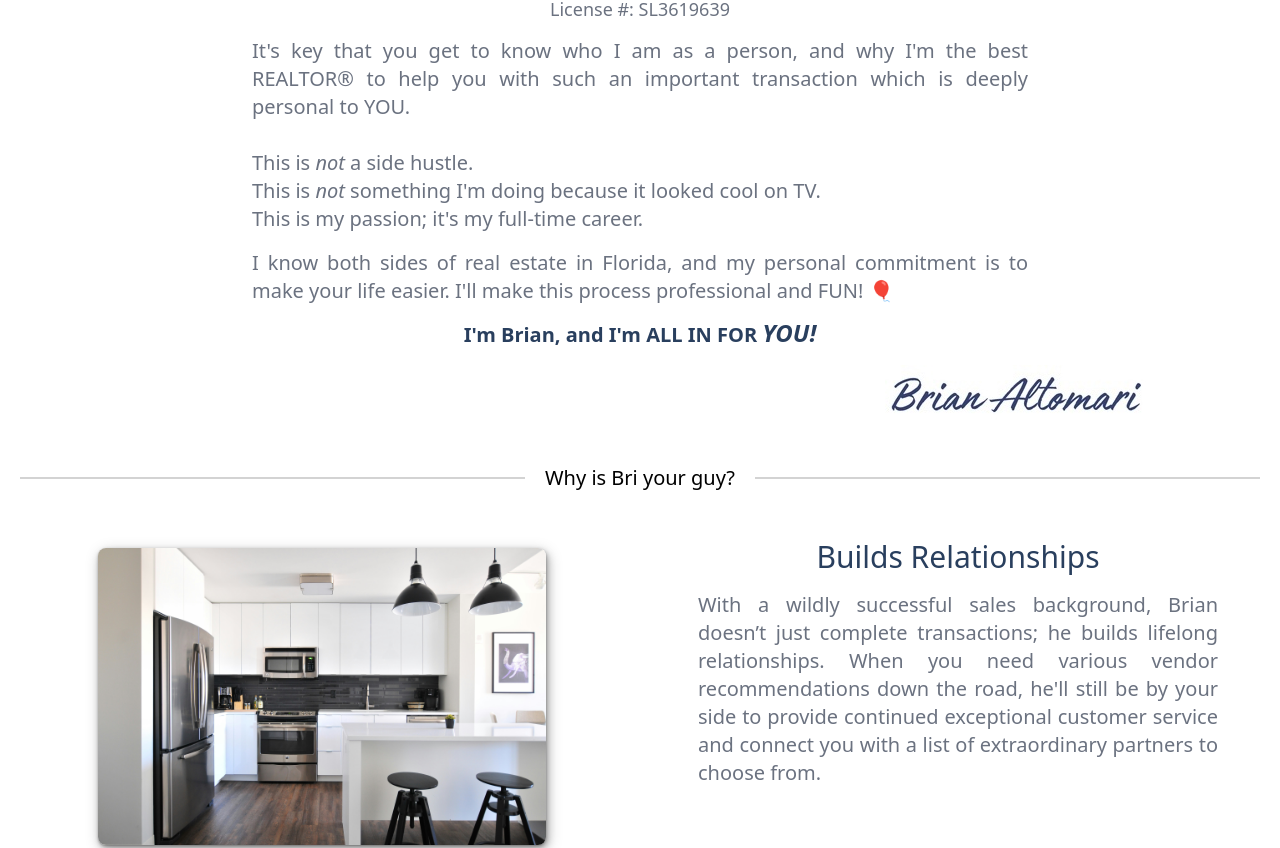
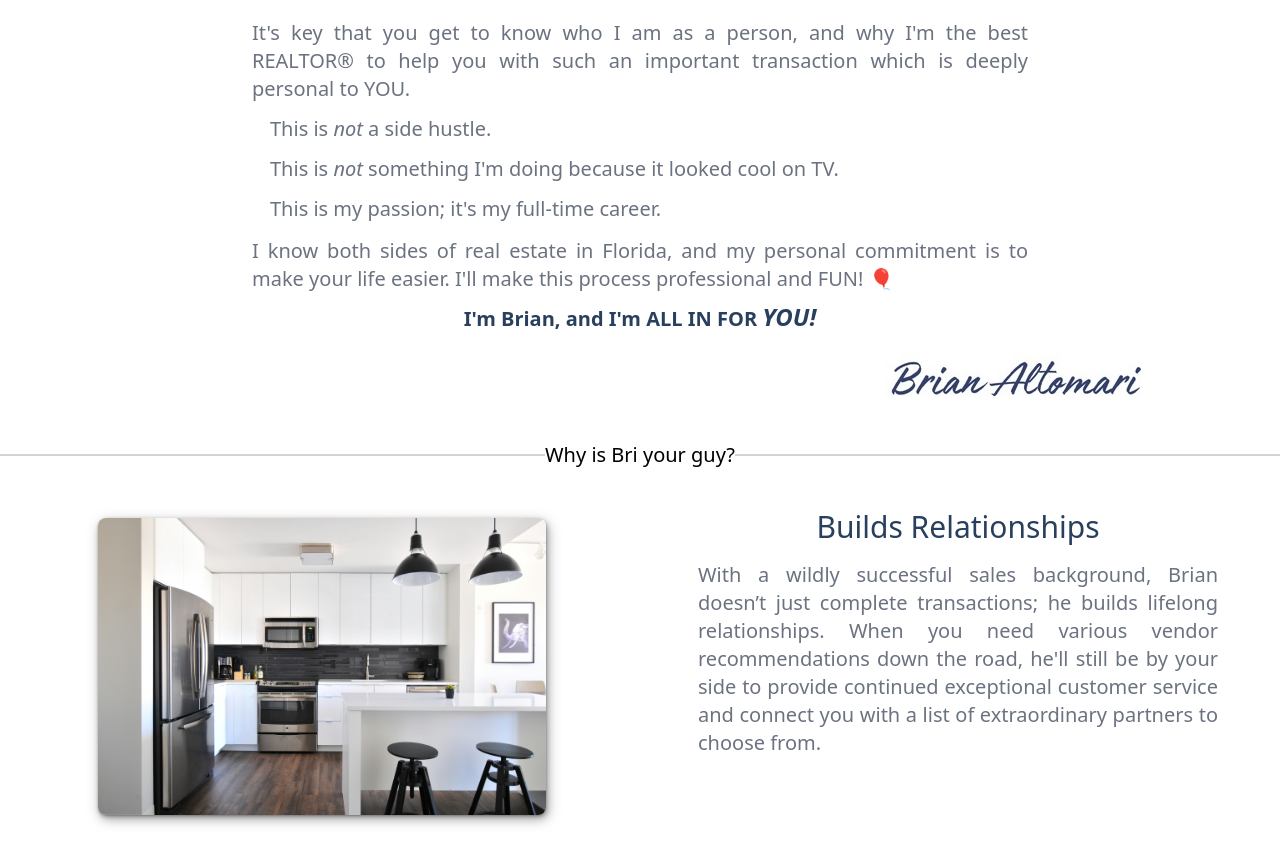
Before and after one commit to aquacalc/my-test, a SvelteKit app: page / in a window 1280 px wide. Shown: the part 1436-2284 px from the top of the page. Built offline with nearby package versions, Linux system fonts and the light colour scheme.

Commit message:
refactor navigation menu and content layout for improved readability and styling

```diff
--- a/src/routes/+page.svelte
+++ b/src/routes/+page.svelte
@@ -2,12 +2,6 @@
 	let clientEmail = $state('');
 	let clientFirst = $state('');
 	let clientLast = $state('');
-
-	let menuOpen = $state(false);
-
-	function toggleMenu() {
-		menuOpen = !menuOpen;
-	}
 </script>
 
 <nav class="mb-10 bg-gray-100 fixed top-0 left-0 right-0 z-50">
@@ -21,25 +15,7 @@
 		<!-- <a href="#our-services" title="My services">Services</a> -->
 		<a href="#contact-me" title="Contact Brian">Contact</a>
 	</div>
-	<!-- <div class="md:hidden">
-		<button onclick={toggleMenu} class="hamburger">
-			{#if menuOpen}
-				<span>&#x2715;</span>
-			{:else}
-				<span>&#9776;</span>
-			{/if}
-		</button>
-	</div> -->
 </nav>
-
-<!-- {#if menuOpen}
-	<div class="mobile-menu bg-gray-100 text-gray-500">
-		<a href="#about-me" title="About Brian" onclick={toggleMenu}>About Brian</a>
-		<a href="#search-homes" title="Search properties" onclick={toggleMenu}>Search</a>
-		<a href="#our-services" title="My services" onclick={toggleMenu}>Services</a>
-		<a href="#contact-me" title="Contact Brian" onclick={toggleMenu}>Contact</a>
-	</div>
-{/if} -->
 
 <div class="container">
 	<section>
@@ -93,20 +69,20 @@
 	<div class="about-brian">
 		<img id="brian-img" src="brian-image-new-crop.jpg" alt="Brian Altomari" />
 		<p class="pt-2 mb-0 px-3 text-lg text-center leading-8 text-gray-500">License #: SL3619639</p>
-		<p class="pt-3 mb-4 px-3 md:text-xl lg:mx-28 text-justify leading-8 text-gray-500">
+		<p class="pt-3 mb-2 px-3 md:text-xl lg:mx-28 text-justify leading-8 text-gray-500">
 			<!-- <p class="mx-8 mb-2 px-3 text-justify leading-8 text-gray-500"> -->
 			It's key that you get to know who I am as a person, and why I'm the best REALTOR® to help you
 			with such an important transaction which is deeply personal to YOU.
 		</p>
-		<ul class="pt-3 mb-4 px-3 md:text-xl lg:mx-28 text-justify leading-8 text-gray-500">
-			<li>This is <em>not</em> a side hustle.</li>
-			<li>This is <em>not</em> something I'm doing because it looked cool on TV.</li>
+		<ul class="pt-1 mb-4 px-8 md:text-xl lg:mx-28 leading-6 text-gray-500">
+			<li class='pb-3'>This is <em>not</em> a side hustle.</li>
+			<li class='pb-3'>This is <em>not</em> something I'm doing because it looked cool on TV.</li>
 			<!-- <li>
 				This has <em>nothing</em> to do with Phil Dunphy (though I am a fan of <em>Modern Family</em>).
 			</li> -->
-			<li>This is my passion; it's my full-time career.</li>
+			<li class='pb-3'>This is my passion; it's my full-time career.</li>
 		</ul>
-		<p class="mb-3 px-3 md:text-xl lg:mx-28 text-justify leading-8 text-gray-500">
+		<p class="mb-2 px-3 md:text-xl lg:mx-28 text-justify leading-8 text-gray-500">
 			I know both sides of real estate in Florida, and my personal commitment is to make your life
 			easier. I'll make this process professional and FUN! 🎈
 		</p>
@@ -118,23 +94,6 @@
 		<div class="signature flex flex-row justify-end">
 			<img id="brian-signature" src="brian-altomari-signature-crop.jpg" alt="signature" />
 		</div>
-		<!-- <details close style="cursor: pointer; margin-top: 1.5rem;">
-			<summary><em> More about Brian...</em></summary>
-			<p class="mb-4 mt-2 px-3 md:text-xl lg:mx-28 text-justify leading-8 text-gray-500">
-				My organizational skills are unmatched, and I live by the <a
-					class="font-underline text-sky-500 hover:text-sky-700"
-					href="https://www.forbes.com/councils/forbescoachescouncil/2020/03/10/mamba-mentality-the-mindset-it-takes-to-be-the-best/"
-					target="_blank"
-					>Mamba Mentality
-				</a>, so you are going to get the absolute best that I have to offer in every step of your
-				transaction each and every day.
-			</p>
-			<p class="mb-4 px-3 md:text-xl lg:mx-28 text-justify leading-8 text-gray-500">
-				Lorem ipsum dolor sit amet consectetur adipisicing elit. Officia atque quis est quam
-				perferendis! Nesciunt ipsa fugiat ut consectetur explicabo dolores possimus dolor minima
-				molestiae nulla, consequuntur provident eligendi fugit?
-			</p>
-		</details> -->
 	</div>
 
 	<!-- <div id="our-services" class="mb-0"></div> -->
@@ -420,7 +379,7 @@
 	.hr-1,
 	.hr-2 {
 		border: 1px lightgray solid;
-		margin: 20px;
+		margin: 0px;
 		flex: 1 1 0;
 	}
 
@@ -602,6 +561,11 @@
 			width: 300px;
 		}
 
+		ul {
+			padding-left: 32px;
+			padding-right: 32px;
+		}
+
 		#service-img,
 		#service-img-2 {
 			width: 50vw;
@@ -645,6 +609,12 @@
 			width: 300px;
 		}
 
+		ul {
+			padding-left: 30px;
+			padding-right: 30px;
+			margin-bottom: 2px;
+		}
+
 		.services {
 			margin: 20px;
 		}
@@ -652,16 +622,6 @@
 		button {
 			width: 40%;
 		}
-
-		/* .row-1,
-		.row-2 {
-			flex-direction: row;
-			align-items: center;
-		} */
-
-		/* .row-2 {
-			flex-direction: row;
-		} */
 
 		.row-1,
 		.row-2 {
```
